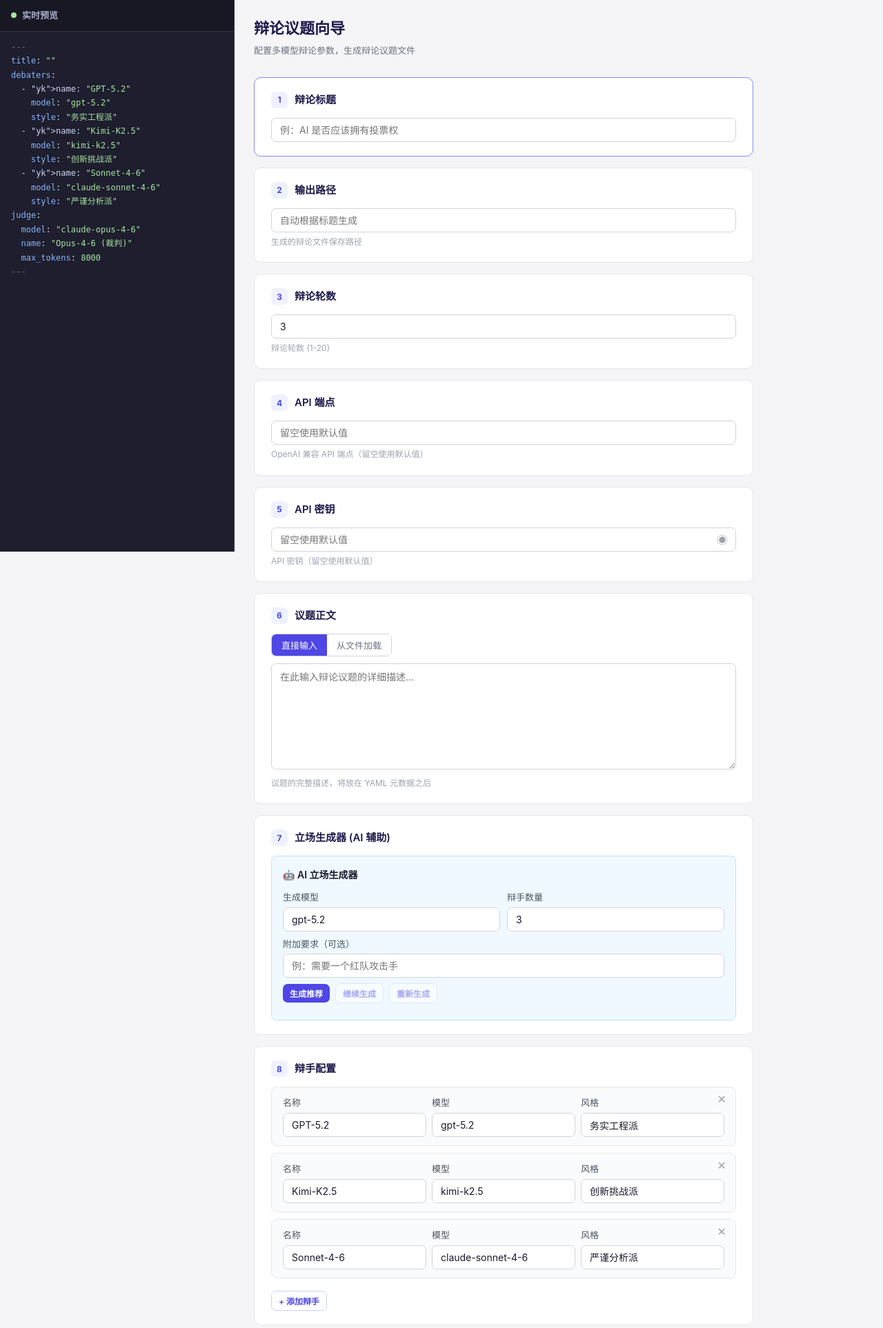
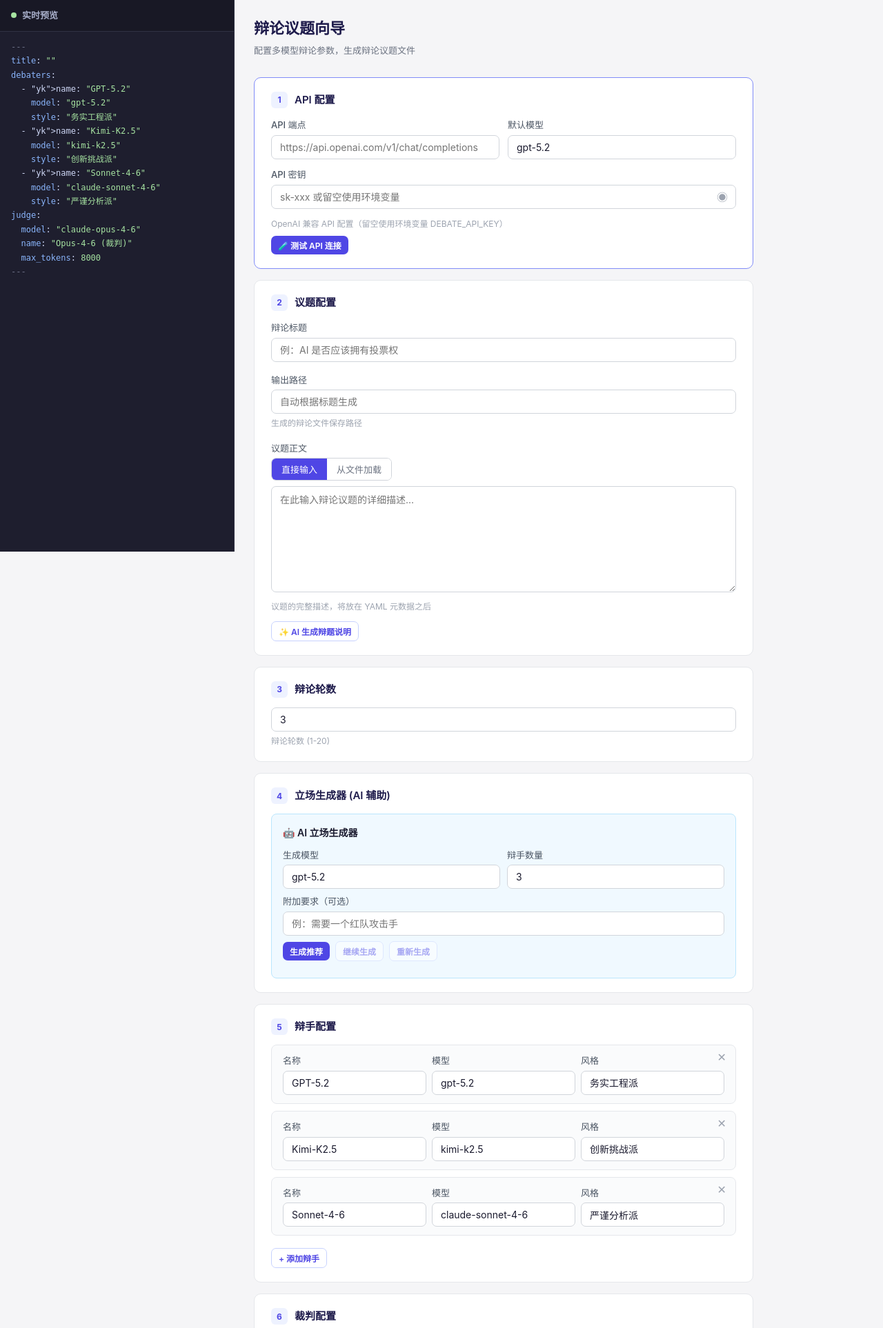
Before and after one commit to ssyram/debate, a Flask app: page / in a window 1280 px wide. Shown: the top 1926 px of the page at 69% size. Run offline with Flask 3, Linux system fonts and the light colour scheme.

Commit message:
windows适配与UE优化
1.适配了windows，windows需要安装windows-curses
2.优化了web版用户体验

```diff
--- a/debate.py
+++ b/debate.py
@@ -95,7 +95,7 @@ async def call_llm(model: str, system: str, user_content: str,
     async with httpx.AsyncClient(timeout=timeout) as c:
         for attempt in range(3):
             try:
-                r = await c.post(f"{url}/chat/completions",
+                r = await c.post(url.rstrip('/'),
                                  headers={"Authorization": f"Bearer {key}",
                                           "Content-Type": "application/json"},
                                  json=payload)
--- a/debate_tool/ui.py
+++ b/debate_tool/ui.py
@@ -28,7 +28,9 @@ def init_colors() -> None:
     """Initialize curses color pairs."""
     curses.start_color()
     curses.use_default_colors()
-    curses.set_escdelay(25)  # Reduce Esc key delay from 1000ms default
+    # set_escdelay is not available on Windows curses
+    if hasattr(curses, 'set_escdelay'):
+        curses.set_escdelay(25)  # Reduce Esc key delay from 1000ms default
     curses.init_pair(CP_INPUT_HL, curses.COLOR_BLACK, curses.COLOR_CYAN)
     curses.init_pair(CP_HEADER, curses.COLOR_YELLOW, -1)
     curses.init_pair(CP_FILLED, curses.COLOR_GREEN, -1)
--- a/debate_tool/web/app.py
+++ b/debate_tool/web/app.py
@@ -29,6 +29,7 @@ from debate_tool.stance import (
     generate_stances_sync,
     check_stances,
     format_stances_json,
+    generate_stances,
 )
 
 
@@ -79,9 +80,141 @@ def create_app() -> Flask:
         content = generate_topic_file(config)
         return jsonify(content=content)
 
+    # ── POST /api/generate-topic-body — Generate topic description ──
+    @app.route("/api/generate-topic-body", methods=["POST"])
+    def api_generate_topic_body():
+        """Generate debate topic description using LLM."""
+        data = request.get_json(silent=True) or {}
+        title = data.get("title", "").strip()
+        base_url = data.get("base_url", "").strip()
+        api_key = data.get("api_key", "").strip()
+        model = data.get("model", "gpt-4").strip()
+
+        if not title:
+            return jsonify(success=False, error="标题不能为空"), 400
+        if not base_url:
+            return jsonify(success=False, error="Base URL 不能为空"), 400
+        if not api_key:
+            return jsonify(success=False, error="API Key 不能为空"), 400
+
+        try:
+            import asyncio
+            import httpx
+
+            system_prompt = """你是一个辩论策划专家。根据给定的辩论标题，生成一份详细的辩题说明。
+
+辩题说明应包括：
+1. 背景介绍：为什么这个议题值得讨论
+2. 核心争议点：双方的主要分歧在哪里
+3. 关键概念：需要明确的重要定义或概念
+4. 讨论范围：本次辩论聚焦的方面，以及不讨论的方面
+
+请用清晰、客观的语言撰写，长度在300-500字之间。"""
+
+            user_prompt = f"辩论标题：{title}\\n\\n请生成详细的辩题说明。"
+
+            payload = {
+                "model": model,
+                "messages": [
+                    {"role": "system", "content": system_prompt},
+                    {"role": "user", "content": user_prompt},
+                ],
+                "temperature": 0.7,
+                "max_tokens": 2000,
+            }
+
+            headers = {
+                "Authorization": f"Bearer {api_key}",
+                "Content-Type": "application/json",
+            }
+
+            async def make_request():
+                max_retries = 5  # 增加到 5 次重试
+                retry_delay = 3  # 增加初始延迟到 3 秒
+
+                for attempt in range(max_retries):
+                    print(f"[generate-topic] 发送请求到: {base_url}")
+                    print(f"[generate-topic] 使用模型: {model}")
+                    async with httpx.AsyncClient(timeout=60) as client:
+                        resp = await client.post(
+                            base_url.rstrip('/'),
+                            json=payload,
+                            headers=headers,
+                        )
+
+                        print(f"[generate-topic] 响应状态码: {resp.status_code}")
+
+                        if resp.status_code == 503:
+                            if attempt < max_retries - 1:
+                                print(f"[generate-topic] 503 错误，{retry_delay}秒后重试 (尝试 {attempt + 1}/{max_retries})...")
+                                print(f"[generate-topic] 响应内容: {resp.text[:500]}")
+                                await asyncio.sleep(retry_delay)
+                                retry_delay *= 2
+                                continue
+                            else:
+                                raise Exception(f"API 返回 503 (服务暂时不可用，已重试 {max_retries} 次)。响应: {resp.text[:500]}")
+
+                        resp.raise_for_status()
+                        return resp.json()
+
+            result = asyncio.run(make_request())
+            topic_body = result["choices"][0]["message"]["content"]
+
+            return jsonify(
+                success=True,
+                topic_body=topic_body,
+            ), 200
+        except Exception as e:
+            return jsonify(success=False, error=f"生成辩题说明失败: {str(e)}"), 500
+
+    # ── POST /api/test-api — Test API connectivity ────────────
+    @app.route("/api/test-api", methods=["POST"])
+    def api_test_api():
+        """Test if the provided API configuration works."""
+        data = request.get_json(silent=True) or {}
+        base_url = data.get("base_url", "").strip()
+        api_key = data.get("api_key", "").strip()
+        model = data.get("model", "gpt-4").strip()
+
+        if not base_url:
+            return jsonify(success=False, error="Base URL 不能为空")
+        if not api_key:
+            return jsonify(success=False, error="API Key 不能为空")
+
+        try:
+            result = generate_stances_sync(
+                "测试议题：人工智能是否会取代人类？",
+                base_url=base_url,
+                api_key=api_key,
+                model=model,
+                num_debaters=2,
+                user_prompt="快速测试",
+                timeout=30,
+            )
+
+            if result.debaters:
+                return jsonify(
+                    success=True,
+                    message="API 配置正常！",
+                    test_result={
+                        "debaters_count": len(result.debaters),
+                        "first_debater": {
+                            "name": result.debaters[0].name,
+                            "model": result.debaters[0].model,
+                            "style": result.debaters[0].style[:100] + "..." if len(result.debaters[0].style) > 100 else result.debaters[0].style
+                        },
+                        "reasoning": result.reasoning[:200] + "..." if len(result.reasoning) > 200 else result.reasoning
+                    }
+                )
+            else:
+                return jsonify(success=False, error=result.reasoning or "API 返回为空")
+        except Exception as e:
+            return jsonify(success=False, error=f"API 测试失败: {str(e)}")
+
     # ── POST /api/generate-stances — LLM stance generation ────
     @app.route("/api/generate-stances", methods=["POST"])
     def api_generate_stances():
+        """Generate debater stances using LLM. Can be called multiple times."""
         data = request.get_json(silent=True) or {}
         topic_body = data.get("topic_body", "")
         if not topic_body.strip():
@@ -91,10 +224,11 @@ def create_app() -> Flask:
             topic_body,
             base_url=data.get("base_url", ""),
             api_key=data.get("api_key", ""),
-            model=data.get("model", "gpt-5.2"),
+            model=data.get("model", "gpt-4"),
             num_debaters=data.get("num_debaters", 3),
             user_prompt=data.get("user_prompt", ""),
         )
+
         return jsonify(
             debaters=[
                 {"name": d.name, "model": d.model, "style": d.style}
@@ -102,6 +236,7 @@ def create_app() -> Flask:
             ],
             topic_angles=result.topic_angles,
             reasoning=result.reasoning,
+            raw_response=result.raw_response if hasattr(result, 'raw_response') else "",
         )
 
     # ── POST /api/check-stances — heuristic warnings ──────────
--- a/debate_tool/web/templates/wizard.html
+++ b/debate_tool/web/templates/wizard.html
@@ -245,49 +245,54 @@ details .details-body { margin-top: 8px; font-size: 13px; color: #4b5563; white-
     <h1 class="form-title">辩论议题向导</h1>
     <p class="form-subtitle">配置多模型辩论参数，生成辩论议题文件</p>
 
-    <!-- ── 1. 辩论标题 ── -->
+    <!-- ── 1. API 配置 ── -->
     <div class="section" data-section="1">
-      <div class="section-head"><span class="section-num">1</span><span class="section-label">辩论标题</span></div>
+      <div class="section-head"><span class="section-num">1</span><span class="section-label">API 配置</span></div>
+      <div style="display:grid;grid-template-columns:1fr 1fr;gap:12px;margin-bottom:12px">
+        <div>
+          <label class="field-label">API 端点</label>
+          <input type="text" id="baseUrl" placeholder="https://api.openai.com/v1/chat/completions">
+        </div>
+        <div>
+          <label class="field-label">默认模型</label>
+          <input type="text" id="defaultModel" value="gpt-5.2" placeholder="例：gpt-5.2, claude-3-5-sonnet-20241022">
+        </div>
+      </div>
+      <div style="margin-bottom:12px">
+        <label class="field-label">API 密钥</label>
+        <div class="pw-wrap">
+          <input type="password" id="apiKey" placeholder="sk-xxx 或留空使用环境变量">
+          <button class="pw-toggle" id="pwToggle" type="button">◉</button>
+        </div>
+      </div>
+      <div class="helper">OpenAI 兼容 API 配置（留空使用环境变量 DEBATE_API_KEY）</div>
+      <div class="row-tight mt-8">
+        <button class="btn btn-primary btn-sm" id="testApiBtn">🧪 测试 API 连接</button>
+        <span id="testApiSpinner" style="display:none"><span class="spinner"></span> 测试中...</span>
+      </div>
+      <div id="testApiResult" style="margin-top:8px;display:none"></div>
+    </div>
+
+    <!-- ── 2. 议题配置 ── -->
+    <div class="section" data-section="2">
+      <div class="section-head"><span class="section-num">2</span><span class="section-label">议题配置</span></div>
+
+      <div style="margin-bottom:16px">
+        <label class="field-label">辩论标题</label>
         <input type="text" id="title" placeholder="例：AI 是否应该拥有投票权">
         <div class="error-text" id="titleError">标题不能为空</div>
       </div>
 
-    <!-- ── 2. 输出路径 ── -->
-    <div class="section" data-section="2">
-      <div class="section-head"><span class="section-num">2</span><span class="section-label">输出路径</span></div>
+      <div style="margin-bottom:16px">
+        <label class="field-label">输出路径</label>
         <input type="text" id="outputPath" placeholder="自动根据标题生成">
         <div class="helper">生成的辩论文件保存路径</div>
         <div class="error-text" id="outputError">输出路径不能为空</div>
       </div>
 
-    <!-- ── 3. 轮数 ── -->
-    <div class="section" data-section="3">
-      <div class="section-head"><span class="section-num">3</span><span class="section-label">辩论轮数</span></div>
-      <input type="number" id="rounds" min="1" max="20" value="3">
-      <div class="helper">辩论轮数 (1-20)</div>
-    </div>
-
-    <!-- ── 4. API 端点 ── -->
-    <div class="section" data-section="4">
-      <div class="section-head"><span class="section-num">4</span><span class="section-label">API 端点</span></div>
-      <input type="text" id="baseUrl" placeholder="留空使用默认值">
-      <div class="helper">OpenAI 兼容 API 端点（留空使用默认值）</div>
-    </div>
-
-    <!-- ── 5. API 密钥 ── -->
-    <div class="section" data-section="5">
-      <div class="section-head"><span class="section-num">5</span><span class="section-label">API 密钥</span></div>
-      <div class="pw-wrap">
-        <input type="password" id="apiKey" placeholder="留空使用默认值">
-        <button class="pw-toggle" id="pwToggle" type="button">◉</button>
-      </div>
-      <div class="helper">API 密钥（留空使用默认值）</div>
-    </div>
-
-    <!-- ── 6. 议题正文 ── -->
-    <div class="section" data-section="6">
-      <div class="section-head"><span class="section-num">6</span><span class="section-label">议题正文</span></div>
-      <div class="toggle-group">
+      <div style="margin-bottom:12px">
+        <label class="field-label">议题正文</label>
+        <div class="toggle-group" style="margin-bottom:8px">
           <button class="toggle-btn active" data-mode="input" id="topicModeInput">直接输入</button>
           <button class="toggle-btn" data-mode="file" id="topicModeFile">从文件加载</button>
         </div>
@@ -301,9 +306,23 @@ details .details-body { margin-top: 8px; font-size: 13px; color: #4b5563; white-
         <div class="helper">议题的完整描述，将放在 YAML 元数据之后</div>
       </div>
 
-    <!-- ── 7. 立场生成器 ── -->
-    <div class="section" data-section="7">
-      <div class="section-head"><span class="section-num">7</span><span class="section-label">立场生成器 (AI 辅助)</span></div>
+      <div class="row-tight mt-8">
+        <button class="btn btn-secondary btn-sm" id="generateTopicBodyBtn">✨ AI 生成辩题说明</button>
+        <span id="generateTopicBodySpinner" style="display:none"><span class="spinner"></span> 生成中...</span>
+      </div>
+      <div id="generateTopicBodyResult" style="margin-top:8px;display:none"></div>
+    </div>
+
+    <!-- ── 3. 辩论轮数 ── -->
+    <div class="section" data-section="3">
+      <div class="section-head"><span class="section-num">3</span><span class="section-label">辩论轮数</span></div>
+      <input type="number" id="rounds" min="1" max="20" value="3">
+      <div class="helper">辩论轮数 (1-20)</div>
+    </div>
+
+    <!-- ── 4. 立场生成器 ── -->
+    <div class="section" data-section="4">
+      <div class="section-head"><span class="section-num">4</span><span class="section-label">立场生成器 (AI 辅助)</span></div>
       <div class="stance-box">
         <div style="font-weight:600;margin-bottom:10px">🤖 AI 立场生成器</div>
         <div class="row mb-8">
@@ -341,17 +360,17 @@ details .details-body { margin-top: 8px; font-size: 13px; color: #4b5563; white-
       </div>
     </div>
 
-    <!-- ── 8. 辩手配置 ── -->
-    <div class="section" data-section="8">
-      <div class="section-head"><span class="section-num">8</span><span class="section-label">辩手配置</span></div>
+    <!-- ── 5. 辩手配置 ── -->
+    <div class="section" data-section="5">
+      <div class="section-head"><span class="section-num">5</span><span class="section-label">辩手配置</span></div>
       <div id="debatersContainer"></div>
       <div class="error-text" id="debatersError" style="margin-bottom:8px">至少需要 2 位辩手</div>
       <button class="btn btn-secondary btn-sm mt-8" id="addDebater">+ 添加辩手</button>
     </div>
 
-    <!-- ── 9. 裁判配置 ── -->
-    <div class="section" data-section="9">
-      <div class="section-head"><span class="section-num">9</span><span class="section-label">裁判配置</span></div>
+    <!-- ── 6. 裁判配置 ── -->
+    <div class="section" data-section="6">
+      <div class="section-head"><span class="section-num">6</span><span class="section-label">裁判配置</span></div>
       <div class="row">
         <div><label class="field-label">模型</label><input type="text" id="judgeModel"></div>
         <div><label class="field-label">名称</label><input type="text" id="judgeName"></div>
@@ -359,15 +378,15 @@ details .details-body { margin-top: 8px; font-size: 13px; color: #4b5563; white-
       </div>
     </div>
 
-    <!-- ── 10. 约束条件 ── -->
-    <div class="section" data-section="10">
-      <div class="section-head"><span class="section-num">10</span><span class="section-label">约束条件</span></div>
+    <!-- ── 7. 约束条件 ── -->
+    <div class="section" data-section="7">
+      <div class="section-head"><span class="section-num">7</span><span class="section-label">约束条件</span></div>
       <textarea id="constraints" rows="3" placeholder="辩论约束条件（留空则不设置）"></textarea>
     </div>
 
-    <!-- ── 11. 各轮任务说明 ── -->
-    <div class="section" data-section="11">
-      <div class="section-head"><span class="section-num">11</span><span class="section-label">各轮任务说明</span></div>
+    <!-- ── 8. 各轮任务说明 ── -->
+    <div class="section" data-section="8">
+      <div class="section-head"><span class="section-num">8</span><span class="section-label">各轮任务说明</span></div>
       <label class="field-label">第一轮任务</label>
       <textarea id="round1Task" rows="2"></textarea>
       <label class="field-label mt-12">中间轮任务</label>
@@ -376,22 +395,22 @@ details .details-body { margin-top: 8px; font-size: 13px; color: #4b5563; white-
       <textarea id="finalTask" rows="2"></textarea>
     </div>
 
-    <!-- ── 12. 裁判指令 ── -->
-    <div class="section" data-section="12">
-      <div class="section-head"><span class="section-num">12</span><span class="section-label">裁判指令</span></div>
+    <!-- ── 9. 裁判指令 ── -->
+    <div class="section" data-section="9">
+      <div class="section-head"><span class="section-num">9</span><span class="section-label">裁判指令</span></div>
       <textarea id="judgeInstructions" rows="6"></textarea>
     </div>
 
-    <!-- ── 13. 预览确认 ── -->
-    <div class="section" data-section="13">
-      <div class="section-head"><span class="section-num">13</span><span class="section-label">预览确认</span></div>
+    <!-- ── 10. 预览确认 ── -->
+    <div class="section" data-section="10">
+      <div class="section-head"><span class="section-num">10</span><span class="section-label">预览确认</span></div>
       <div class="inline-preview" id="inlinePreview">加载中...</div>
       <button class="btn btn-secondary btn-sm mt-8" id="refreshPreview">刷新预览</button>
     </div>
 
-    <!-- ── 14. 提交 ── -->
-    <div class="section" data-section="14">
-      <div class="section-head"><span class="section-num">14</span><span class="section-label">生成文件</span></div>
+    <!-- ── 11. 提交 ── -->
+    <div class="section" data-section="11">
+      <div class="section-head"><span class="section-num">11</span><span class="section-label">生成文件</span></div>
       <div id="submitResult"></div>
       <button class="btn btn-primary btn-lg mt-8" id="submitBtn">生成辩论文件</button>
     </div>
@@ -688,6 +707,111 @@ async function init() {
     $('pwToggle').textContent = is ? '◎' : '◉';
   });
 
+  // ── Test API connection ──
+  $('testApiBtn').addEventListener('click', async () => {
+    const baseUrl = $('baseUrl').value.trim();
+    const apiKey = $('apiKey').value.trim();
+    const stanceModel = $('stanceModel').value.trim();
+
+    if (!baseUrl) {
+      alert('请先填写 API 端点');
+      return;
+    }
+    if (!apiKey) {
+      alert('请先填写 API 密钥');
+      return;
+    }
+
+    $('testApiSpinner').style.display = 'inline-flex';
+    $('testApiBtn').disabled = true;
+    $('testApiResult').style.display = 'none';
+
+    try {
+      const data = await api('/api/test-api', {
+        base_url: baseUrl,
+        api_key: apiKey,
+        model: stanceModel || 'gpt-5.2',
+      });
+
+      const resultDiv = $('testApiResult');
+      resultDiv.style.display = 'block';
+
+      if (data.success) {
+        resultDiv.innerHTML = `<div class="alert alert-success">✅ ${data.message}</div>`;
+        if (data.test_result) {
+          resultDiv.innerHTML += `
+            <div style="margin-top:8px;padding:8px;background:#f0fdf4;border-radius:6px;font-size:12px;">
+              <div><strong>生成辩手数：</strong>${data.test_result.debaters_count}</div>
+              <div><strong>首个辩手：</strong>${data.test_result.first_debater.name} (${data.test_result.first_debater.model})</div>
+              <div style="margin-top:4px;color:#059669">${data.test_result.reasoning}</div>
+            </div>
+          `;
+        }
+      } else {
+        resultDiv.innerHTML = `<div class="alert alert-error">❌ ${data.error}</div>`;
+      }
+    } catch (e) {
+      $('testApiResult').style.display = 'block';
+      $('testApiResult').innerHTML = `<div class="alert alert-error">❌ 测试失败: ${e.message}</div>`;
+    } finally {
+      $('testApiSpinner').style.display = 'none';
+      $('testApiBtn').disabled = false;
+    }
+  });
+
+  // ── Generate topic body ──
+  $('generateTopicBodyBtn').addEventListener('click', async () => {
+    const title = $('title').value.trim();
+    const baseUrl = $('baseUrl').value.trim();
+    const apiKey = $('apiKey').value.trim();
+    const stanceModel = $('stanceModel').value.trim();
+
+    if (!title) {
+      alert('请先填写辩论标题');
+      return;
+    }
+    if (!baseUrl) {
+      alert('请先填写 API 端点');
+      return;
+    }
+    if (!apiKey) {
+      alert('请先填写 API 密钥');
+      return;
+    }
+
+    $('generateTopicBodySpinner').style.display = 'inline-flex';
+    $('generateTopicBodyBtn').disabled = true;
+    $('generateTopicBodyResult').style.display = 'none';
+
+    try {
+      const data = await api('/api/generate-topic-body', {
+        title: title,
+        base_url: baseUrl,
+        api_key: apiKey,
+        model: stanceModel || 'gpt-5.2',
+      });
+
+      const resultDiv = $('generateTopicBodyResult');
+      resultDiv.style.display = 'block';
+
+      if (data.success) {
+        resultDiv.innerHTML = `<div class="alert alert-success">✅ 辩题说明生成成功！</div>`;
+        $('topicBody').value = data.topic_body;
+        onFormChange();
+        // Scroll to topic body section
+        document.querySelector('[data-section="2"]').scrollIntoView({ behavior: 'smooth', block: 'center' });
+      } else {
+        resultDiv.innerHTML = `<div class="alert alert-error">❌ ${data.error}</div>`;
+      }
+    } catch (e) {
+      $('generateTopicBodyResult').style.display = 'block';
+      $('generateTopicBodyResult').innerHTML = `<div class="alert alert-error">❌ 生成失败: ${e.message}</div>`;
+    } finally {
+      $('generateTopicBodySpinner').style.display = 'none';
+      $('generateTopicBodyBtn').disabled = false;
+    }
+  });
+
   // ── Topic mode toggle ──
   $('topicModeInput').addEventListener('click', () => {
     $('topicModeInput').classList.add('active');
@@ -730,7 +854,7 @@ async function init() {
     renderDebaters();
     onFormChange();
     // Scroll to debaters section
-    document.querySelector('[data-section="8"]').scrollIntoView({ behavior: 'smooth', block: 'center' });
+    document.querySelector('[data-section="5"]').scrollIntoView({ behavior: 'smooth', block: 'center' });
   });
 
   // ── Check stances ──
```
Also changed, not shown: debate_tool/stance.py (+49 -20 lines), new_debate.py (+42 -2 lines), 1 other file. Lines whose indentation alone changed are shown as unchanged.
